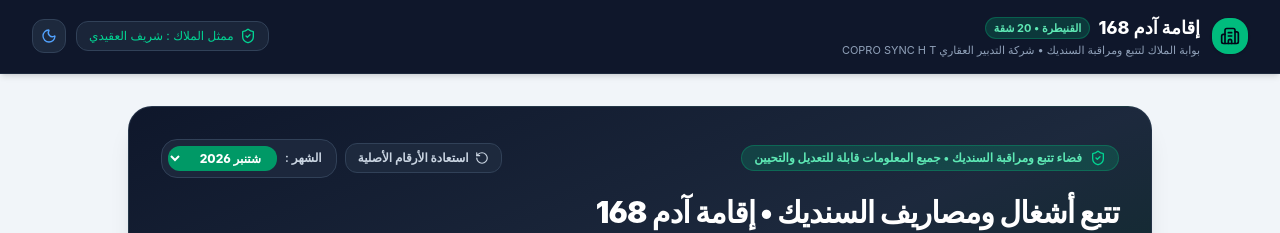
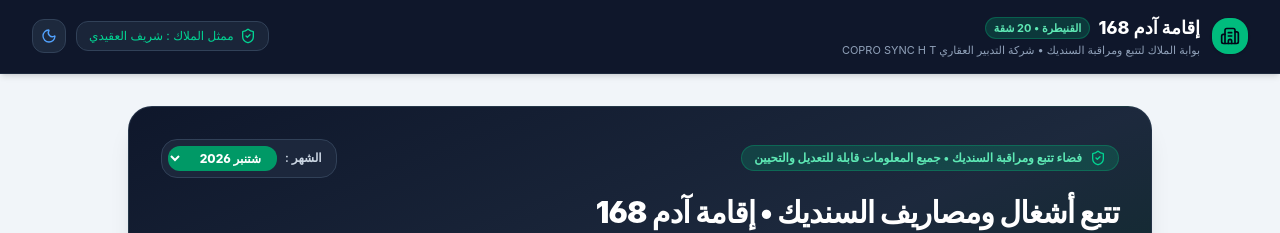
Before and after one commit to Cherif-creator-lab/immeuble-adam, a React (Vite) app: page / in a window 1280 px wide. Shown: the top 233 px of the page. Built offline with nearby package versions, Linux system fonts and the light colour scheme.

Commit message:
Remove resetToDefaultData buttons

```diff
--- a/src/components/Navbar.tsx
+++ b/src/components/Navbar.tsx
@@ -42,8 +42,7 @@ export const Navbar: React.FC<NavbarProps> = ({
     setSelectedMonth,
     currentBankBalance,
     exportDataJson,
-    importDataJson,
-    resetToDefaultData
+    importDataJson
   } = useApp();
 
   const [mobileMenuOpen, setMobileMenuOpen] = useState(false);
@@ -215,13 +214,6 @@ export const Navbar: React.FC<NavbarProps> = ({
                 accept=".json"
                 className="hidden"
               />
-              <button
-                onClick={resetToDefaultData}
-                className="p-2 text-slate-400 hover:text-rose-600 dark:text-slate-500 dark:hover:text-rose-400 rounded-lg hover:bg-rose-50 dark:hover:bg-rose-950/30 transition"
-                title="إعادة ضبط المعطيات الأصلية"
-              >
-                <RotateCcw className="w-4 h-4" />
-              </button>
             </div>
 
             {/* Mobile menu toggle button */}
--- a/src/components/SyndicAuditPortal.tsx
+++ b/src/components/SyndicAuditPortal.tsx
@@ -47,8 +47,7 @@ export const SyndicAuditPortal: React.FC = () => {
     deleteAGTask,
     apartments,
     payments,
-    budgetAlerts,
-    resetToDefaultData
+    budgetAlerts
   } = useApp();
 
   const [activeTab, setActiveTab] = useState<'depenses' | 'travaux' | 'budget' | 'banque'>('depenses');
@@ -103,12 +102,6 @@ export const SyndicAuditPortal: React.FC = () => {
     );
   };
 
-  const handleResetData = () => {
-    if (window.confirm('هل تريد استعادة جميع الأرقام والمصاريف الأصلية المعتمدة في البداية؟')) {
-      resetToDefaultData();
-    }
-  };
-
   return (
     <div className="space-y-6 max-w-5xl mx-auto pb-16">
       {/* Top Banner: Espace Propriétaire / Contrôle Syndic */}
@@ -120,17 +113,8 @@ export const SyndicAuditPortal: React.FC = () => {
               <span>فضاء تتبع ومراقبة السنديك &bull; جميع المعلومات قابلة للتعديل والتحيين</span>
             </div>
 
-            {/* Month selector & Reset Data */}
+            {/* Month selector */}
             <div className="flex items-center gap-2 self-start sm:self-auto">
-              <button
-                onClick={handleResetData}
-                className="bg-slate-800 hover:bg-slate-700 text-slate-300 hover:text-white px-3 py-1.5 rounded-xl border border-slate-700 text-xs font-bold transition flex items-center gap-1.5"
-                title="استعادة الأرقام الأصلية"
-              >
-                <RotateCcw className="w-3.5 h-3.5" />
-                <span>استعادة الأرقام الأصلية</span>
-              </button>
-
               <div className="bg-slate-800/90 p-1.5 rounded-2xl flex items-center gap-2 border border-slate-700">
                 <span className="text-xs font-semibold text-slate-300 pr-2">الشهر :</span>
                 <select
```
